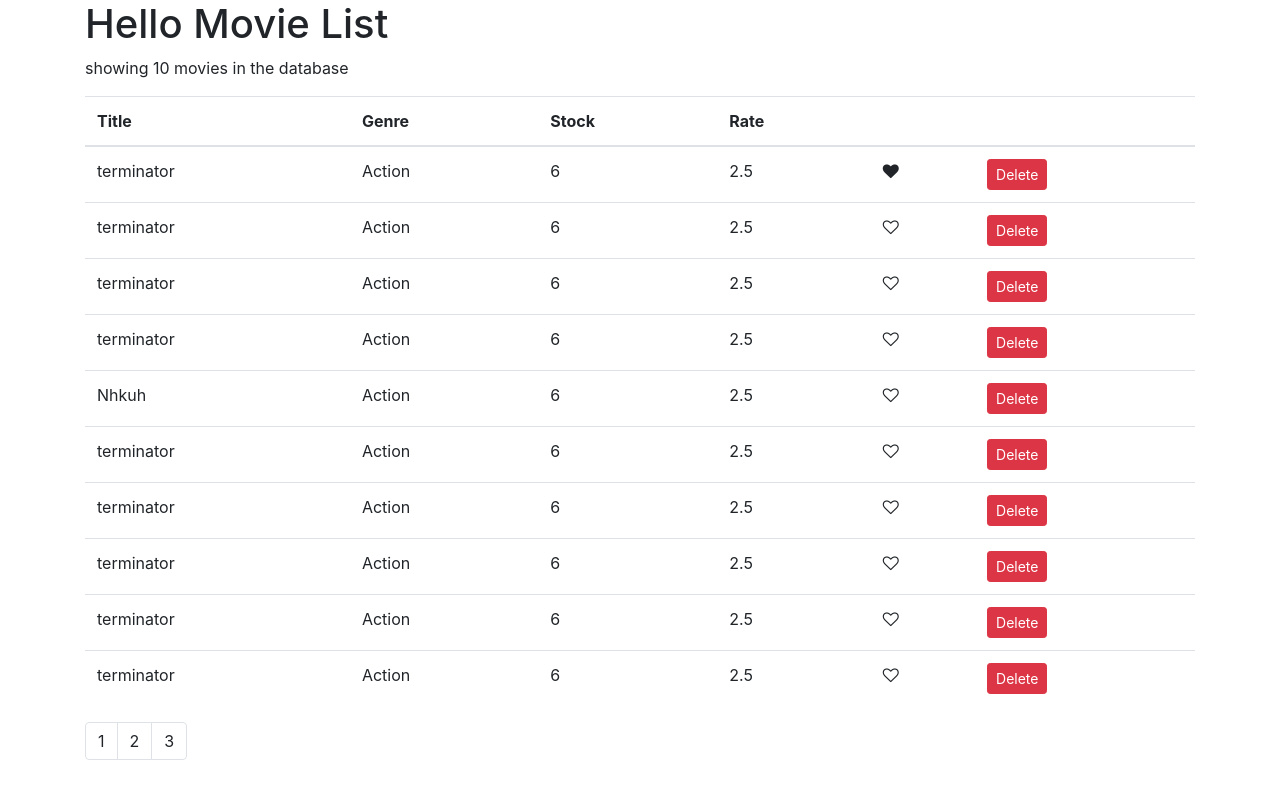
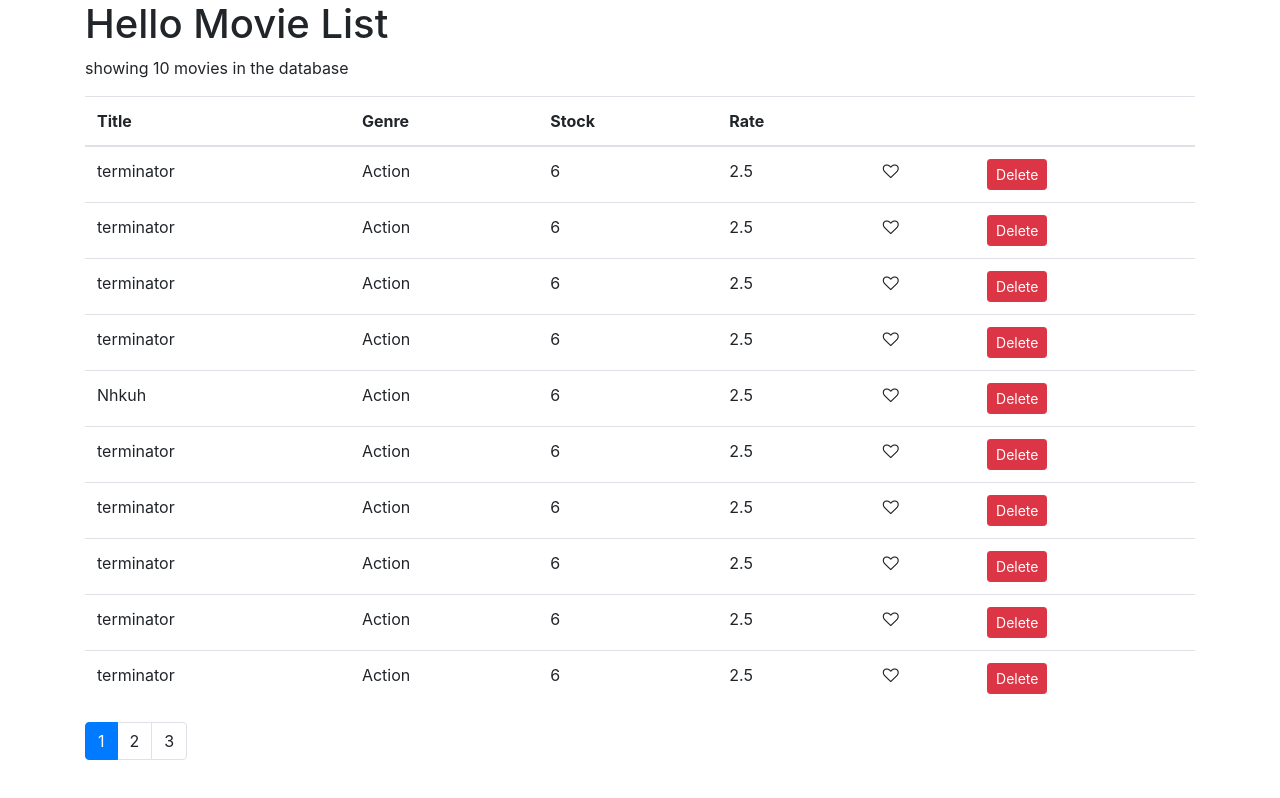
Before and after one commit to Nkasi-e/ReactMosh, a React (Create React App) app: page / in a window 1280 px wide. Built offline with nearby package versions, Linux system fonts and the light colour scheme.

Commit message:
added new pagination functionality

```diff
--- a/src/components/Movies.jsx
+++ b/src/components/Movies.jsx
@@ -9,6 +9,7 @@
   state = {
     movies: catalogue,
     pageSize: 4,
+    currentPage: 1,
   };
 
   //Delete fn
@@ -25,14 +26,15 @@
     movies[index].liked = !movies[index].liked;
     this.setState({ movies });
   };
-  //Page change
+  //Handling Page change
   handlePageChange = (page) => {
-    console.log(page);
+    this.setState({ currentPage: page });
   };
 
   render() {
     // Dynamic conditional rendering
     const { length: count } = this.state.movies;
+    const { pageSize, currentPage } = this.state;
     if (count === 0) return <p>There are no movies in the database</p>;
     return (
       <React.Fragment>
@@ -75,8 +77,9 @@
         </table>
         <Pagination
           itemsCount={count}
-          pageSize={this.state.pageSize}
-          onPageChange={() => this.handlePageChange()}
+          pageSize={pageSize}
+          currentPage={currentPage}
+          onPageChange={this.handlePageChange}
         />
       </React.Fragment>
     );
--- a/src/components/common/Pagination.jsx
+++ b/src/components/common/Pagination.jsx
@@ -1,19 +1,23 @@
 import React from "react";
-import lodash from "lodash";
+import _ from "lodash";
 
-const Pagination = ({ itemsCount, pageSize }) => {
-  //   const { itemsCount, pageSize } = props;
+const Pagination = ({ itemsCount, pageSize, onPageChange, currentPage }) => {
   // Calculating the number of pages
   const pagesCount = Math.ceil(itemsCount / pageSize);
   //using lodash to generate an array with this number
   if (pagesCount === 1) return null;
-  const pages = lodash.range(1, pagesCount + 1);
+  const pages = _.range(1, pagesCount + 1);
   return (
     <nav>
       <ul className="pagination">
         {pages.map((page) => (
-          <li key={page} className="page-item">
-            <a className="page-link">{page}</a>
+          <li
+            key={page}
+            className={page === currentPage ? "page-item active" : "page-item"}
+          >
+            <a className="page-link" onClick={() => onPageChange(page)}>
+              {page}
+            </a>
           </li>
         ))}
       </ul>
--- a/src/components/resource/movies.js
+++ b/src/components/resource/movies.js
@@ -6,7 +6,7 @@
     numberInStock: 6,
     dailyRentals: 2.5,
     publishDate: "2018-01-030290T",
-    liked: true,
+    liked: false,
   },
   {
     _id: "4893y903ifery9r09av9",
```
Also changed, not shown: src/utils/paginate.js (added).
